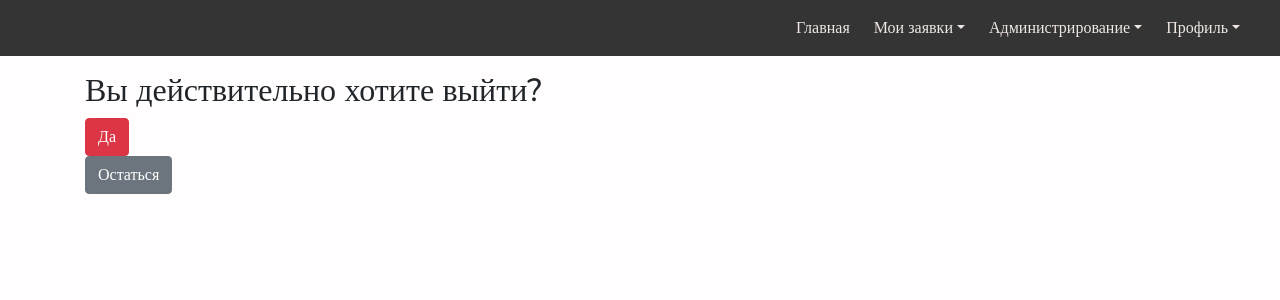
After one commit to moapochta06/InteriorStudio, a Django app: page /logout/confirm/ in a window 1280 px wide. The commit adds this page. Shown: the top 300 px of the page. Run offline with Django 5.2, Linux system fonts and the light colour scheme; a user stored in the database is signed in; some libraries are stand-ins or nearby versions.

Commit message:
added logout, logout confirmation

```diff
--- a/planit/templates/layout/base.html
+++ b/planit/templates/layout/base.html
@@ -43,10 +43,7 @@
             <div class="nav-item dropdown">
                 <a class="dropdown-toggle pr-4" href="#" data-toggle="dropdown" aria-haspopup="true" aria-expanded="false">Профиль</a>
                 <div class="dropdown-menu">
-                    <form method="post" action="#">
-                        {% csrf_token %}
-                        <button type="submit" class="dropdown-item">Выйти</button>
-                    </form>
+                    <a href="{% url 'planit:logout_confirm' %}" class="dropdown-item">Выйти</a>
                 </div>
             </div>
 
--- /dev/null
+++ b/planit/templates/user/confirm_logout.html
@@ -0,0 +1,14 @@
+{% extends "layout/base.html" %}
+
+{% block content %}
+  <div class="logout-confirmation">
+    <h2>Вы действительно хотите выйти?</h2>
+    <div class="button-group">
+        <form action="{% url 'planit:logout' %}" method="post">
+            {% csrf_token %}
+            <button class="btn btn-danger">Да</button>
+        </form>
+        <a href="{% url 'planit:index' %}" class="btn btn-secondary">Остаться</a>
+    </div>
+  </div>
+{% endblock %}
--- a/planit/urls.py
+++ b/planit/urls.py
@@ -1,11 +1,13 @@
 from django.urls import path
-from .views import index,ApplicationView,watchAplication,BBLoginView
+from .views import index,ApplicationView,watchAplication,BBLoginView, BBLogoutView,BBLogoutConfirmationView
 app_name = 'planit'
 
 urlpatterns = [
     path('', index, name='index'),
     path('login', BBLoginView.as_view(), name='login'),
     path('accounts/profile/', index, name='login_success' ),
+    path('logout/confirm/', BBLogoutConfirmationView.as_view(), name='logout_confirm'),
+    path('logout/', BBLogoutView.as_view(), name='logout'),
     path('create_application/', ApplicationView.as_view(), name='create_application'),
     path('watch_application/', watchAplication , name='watch_application'),
 
--- a/planit/views.py
+++ b/planit/views.py
@@ -1,6 +1,9 @@
-from django.shortcuts import render
+from django.shortcuts import render,redirect
+from django.views import View
+from django.contrib.auth.decorators import login_required
 from django.contrib.auth.views import LoginView,LogoutView
 from django.views.generic.edit import CreateView, DeleteView
+from django.contrib.auth.mixins import LoginRequiredMixin
 from .models import Application
 from .forms import ApplicationForm
 from django.urls import reverse_lazy
@@ -10,11 +13,21 @@ def index(request):
     applications = Application.objects.filter(status='completed').order_by('-created_at')[:4]
     return render(request, 'application/watch_application.html', {'applications': applications})
 
+class BBLogoutConfirmationView(LoginRequiredMixin, View):
+    def get(self, request):
+        return render(request, 'user/confirm_logout.html')
+
 class BBLoginView(LoginView):
     template_name = 'user/login.html'
+
     def form_valid(self, form):
         messages.success(self.request, "Вы успешно вошли в систему!")
         return super().form_valid(form)
+
+class BBLogoutView(LoginRequiredMixin, LogoutView):
+    template_name = 'user/logged_out.html'
+
+
 
 def watchAplication(request):
     applications = Application.objects.all().order_by('-created_at')
```
Also changed, not shown: planit/templates/user/logged_out.html (added, +7 -0 lines), db.sqlite3.
